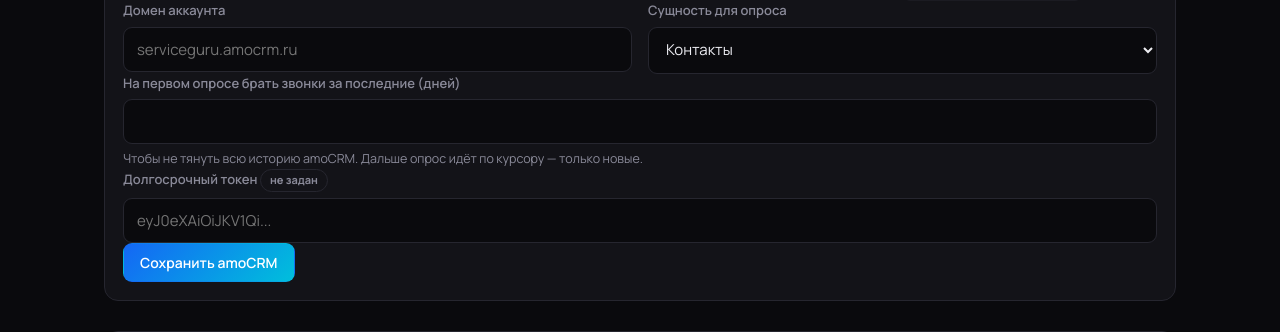
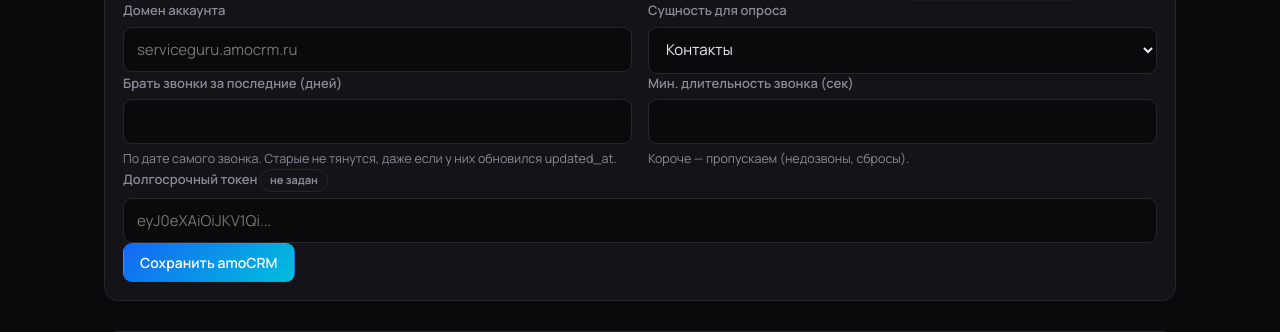
Before and after one commit to svg1620-art/SG_SalesOS, a Flask app: template templates/settings/index.html in a window 1280 px wide. Shown: the part 894-1226 px from the top of the page. Run offline with Flask 3, Linux system fonts and the light colour scheme; the template is opened without the code that fills it, so the values that code supplies are empty; some libraries are stand-ins or nearby versions.

Commit message:
amoCRM: фильтр по дате самого звонка + мин. длительность
Проблема: тянулись старые звонки (2016, 12.2025) — у них недавно обновился
updated_at (миграция), а amoCRM фильтрует именно по updated_at. Плюс недозвоны 1 сек.

Фикс:
- окно по created_at (дата звонка): пропускаем звонки старше amo_since_days,
  даже если updated_at свежий
- amo_min_duration (по умолч. 10 сек): пропускаем короткие недозвоны/сбросы
- поля в настройках amoCRM

Co-Authored-By: Claude Opus 4.8 <noreply@anthropic.com>
Claude-Session: https://claude.ai/code/session_01CBoutjh8mWoGR4nBEM9yYD

```diff
--- a/templates/settings/index.html
+++ b/templates/settings/index.html
@@ -94,11 +94,18 @@
       </label>
     </div>
 
-    <label class="sg-field">
-      <span class="sg-field__label">На первом опросе брать звонки за последние (дней)</span>
-      <input class="sg-input sg-mono" type="number" name="amo_since_days" min="1" max="365" value="{{ amo_since_days }}">
-      <span class="sg-muted sg-sm">Чтобы не тянуть всю историю amoCRM. Дальше опрос идёт по курсору — только новые.</span>
-    </label>
+    <div class="sg-grid-2">
+      <label class="sg-field">
+        <span class="sg-field__label">Брать звонки за последние (дней)</span>
+        <input class="sg-input sg-mono" type="number" name="amo_since_days" min="1" max="365" value="{{ amo_since_days }}">
+        <span class="sg-muted sg-sm">По дате самого звонка. Старые не тянутся, даже если у них обновился updated_at.</span>
+      </label>
+      <label class="sg-field">
+        <span class="sg-field__label">Мин. длительность звонка (сек)</span>
+        <input class="sg-input sg-mono" type="number" name="amo_min_duration" min="0" max="3600" value="{{ amo_min_duration }}">
+        <span class="sg-muted sg-sm">Короче — пропускаем (недозвоны, сбросы).</span>
+      </label>
+    </div>
 
     <label class="sg-field">
       <span class="sg-field__label">Долгосрочный токен
```
Also changed, not shown: ingest/amo_source.py (+16 -4 lines), settings_admin/routes.py (+8 -1 lines), settings_store.py (+10 -1 lines).
